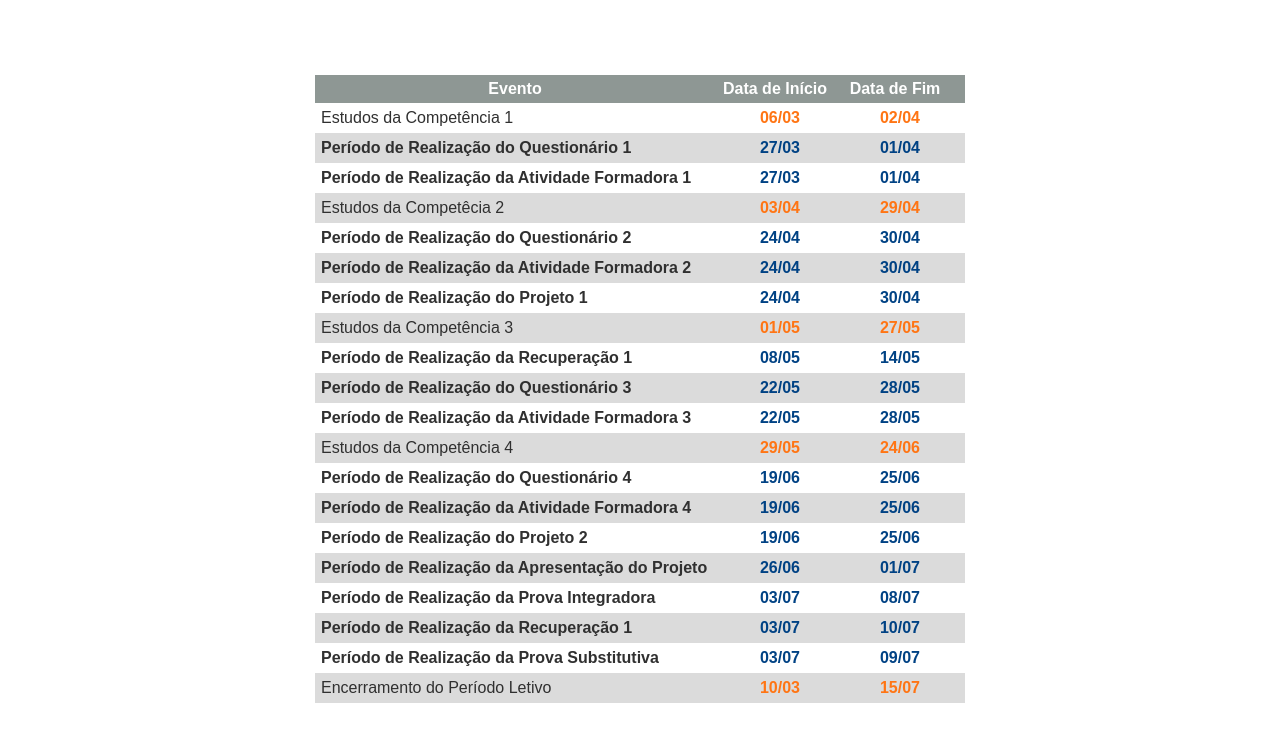
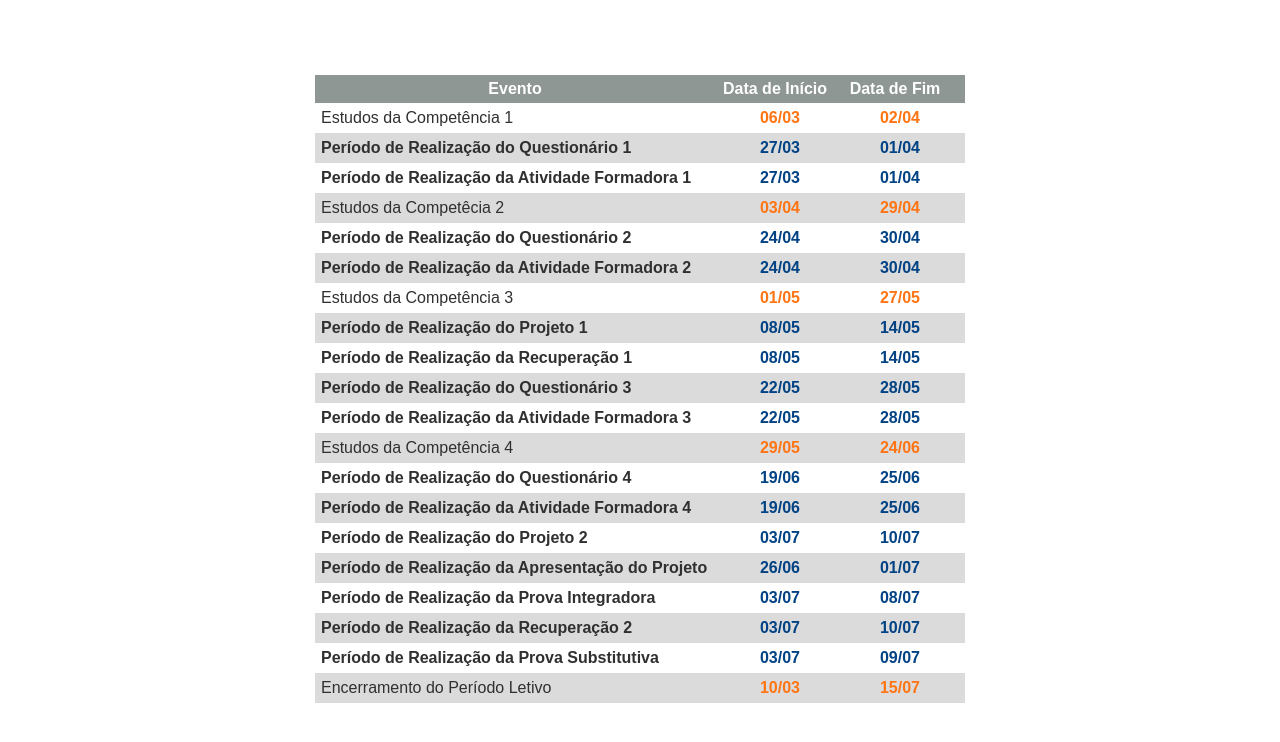
Before and after one commit to TCORUJA/calendario, a plain HTML site: page Graduacao/MUDE/index.html in a window 1280 px wide. Shown: the part 152-894 px from the top of the page. Drawn offline with Linux system fonts and the light colour scheme.

Commit message:
Add files via upload

```diff
--- a/Graduacao/MUDE/index.html
+++ b/Graduacao/MUDE/index.html
@@ -66,15 +66,15 @@
             <td class="descricaoEvento dataInicio">24/04</td>
             <td class="descricaoEvento dataFim">30/04</td>
           </tr>
-          <tr class="evento atividade">
-            <td class="descricaoEvento descricao">Período de Realização do Projeto 1</td>
-            <td class="descricaoEvento dataInicio">24/04</td>
-            <td class="descricaoEvento dataFim">30/04</td>
-          </tr>
           <tr class="evento">
             <td class="descricaoEvento descricao">Estudos da Competência 3</td>
             <td class="descricaoEvento dataInicio">01/05</td>
             <td class="descricaoEvento dataFim">27/05</td>
+          </tr>
+          <tr class="evento atividade">
+            <td class="descricaoEvento descricao">Período de Realização do Projeto 1</td>
+            <td class="descricaoEvento dataInicio">08/05</td>
+            <td class="descricaoEvento dataFim">14/05</td>
           </tr>
           <tr class="evento atividade">
             <td class="descricaoEvento descricao">Período de Realização da Recuperação 1</td>
@@ -108,8 +108,8 @@
           </tr>
           <tr class="evento atividade">
             <td class="descricaoEvento descricao">Período de Realização do Projeto 2</td>
-            <td class="descricaoEvento dataInicio">19/06</td>
-            <td class="descricaoEvento dataFim">25/06</td>
+            <td class="descricaoEvento dataInicio">03/07</td>
+            <td class="descricaoEvento dataFim">10/07</td>
           </tr>
           <tr class="evento atividade">
             <td class="descricaoEvento descricao">Período de Realização da Apresentação do Projeto</td>
@@ -122,7 +122,7 @@
             <td class="descricaoEvento dataFim">08/07</td>
           </tr>
           <tr class="evento atividade">
-            <td class="descricaoEvento descricao">Período de Realização da Recuperação 1</td>
+            <td class="descricaoEvento descricao">Período de Realização da Recuperação 2</td>
             <td class="descricaoEvento dataInicio">03/07</td>
             <td class="descricaoEvento dataFim">10/07</td>
           </tr>
```
